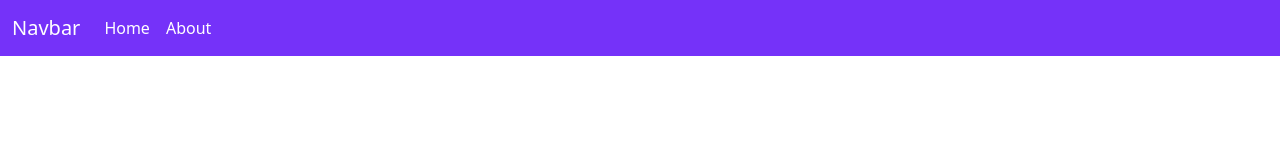
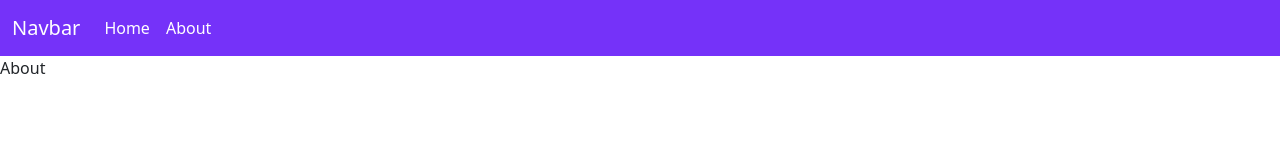
Before and after one commit to Aman-0604/iNotebook-Notebook-on-cloud, a React (Create React App) app: page /about in a window 1280 px wide. Shown: the top 160 px of the page. Built offline with nearby package versions, Linux system fonts and the light colour scheme.

Commit message:
Added routes successfuly

```diff
--- a/src/App.js
+++ b/src/App.js
@@ -1,11 +1,21 @@
 import Navbar from "./components/Navbar";
-
+import Home from "./components/Home";
+import About from "./components/About";
+import {
+  BrowserRouter,
+  Routes,
+  Route,
+} from "react-router-dom";
 
 function App() {
   return (
-    <div className='App'>
-      <Navbar/>
-    </div>
+    <BrowserRouter>
+        <Navbar/>
+        <Routes>
+          <Route exact path="/" element={<Home/>} />
+          <Route exact path="/about" element={<About/>} />
+        </Routes>
+    </BrowserRouter>
   );
 }
 
--- a/src/components/About.js
+++ b/src/components/About.js
@@ -0,0 +1,7 @@
+import React from 'react'
+
+export default function About() {
+  return (
+    <div>About</div>
+  )
+}
--- a/src/components/Home.js
+++ b/src/components/Home.js
@@ -0,0 +1,7 @@
+import React from 'react'
+
+export default function Home() {
+  return (
+    <div>Home</div>
+  )
+}
--- a/src/components/Navbar.js
+++ b/src/components/Navbar.js
@@ -1,21 +1,24 @@
 import React from 'react'
+import {
+    Link
+} from "react-router-dom";
 
 export default function Navbar() {
     return (
         <div>
             <nav className="navbar navbar-expand-lg navbar-dark" style={{backgroundColor: "#7532F9"}}>
                 <div className="container-fluid">
-                    <a className="navbar-brand" href="/">Navbar</a>
+                    <Link className="navbar-brand" to="/">Navbar</Link>
                     <button className="navbar-toggler" type="button" data-bs-toggle="collapse" data-bs-target="#navbarSupportedContent" aria-controls="navbarSupportedContent" aria-expanded="false" aria-label="Toggle navigation">
                         <span className="navbar-toggler-icon"></span>
                     </button>
                     <div className="collapse navbar-collapse" id="navbarSupportedContent">
                         <ul className="navbar-nav me-auto mb-2 mb-lg-0">
                             <li className="nav-item">
-                                <a className="nav-link active" aria-current="page" href="/">Home</a>
+                                <Link className="nav-link active" aria-current="page" to="/">Home</Link>
                             </li>
                             <li className="nav-item">
-                                <a className="nav-link active" href="/">About</a>
+                                <Link className="nav-link active" to="/about">About</Link>
                             </li>
                         </ul>
                     </div>
```
